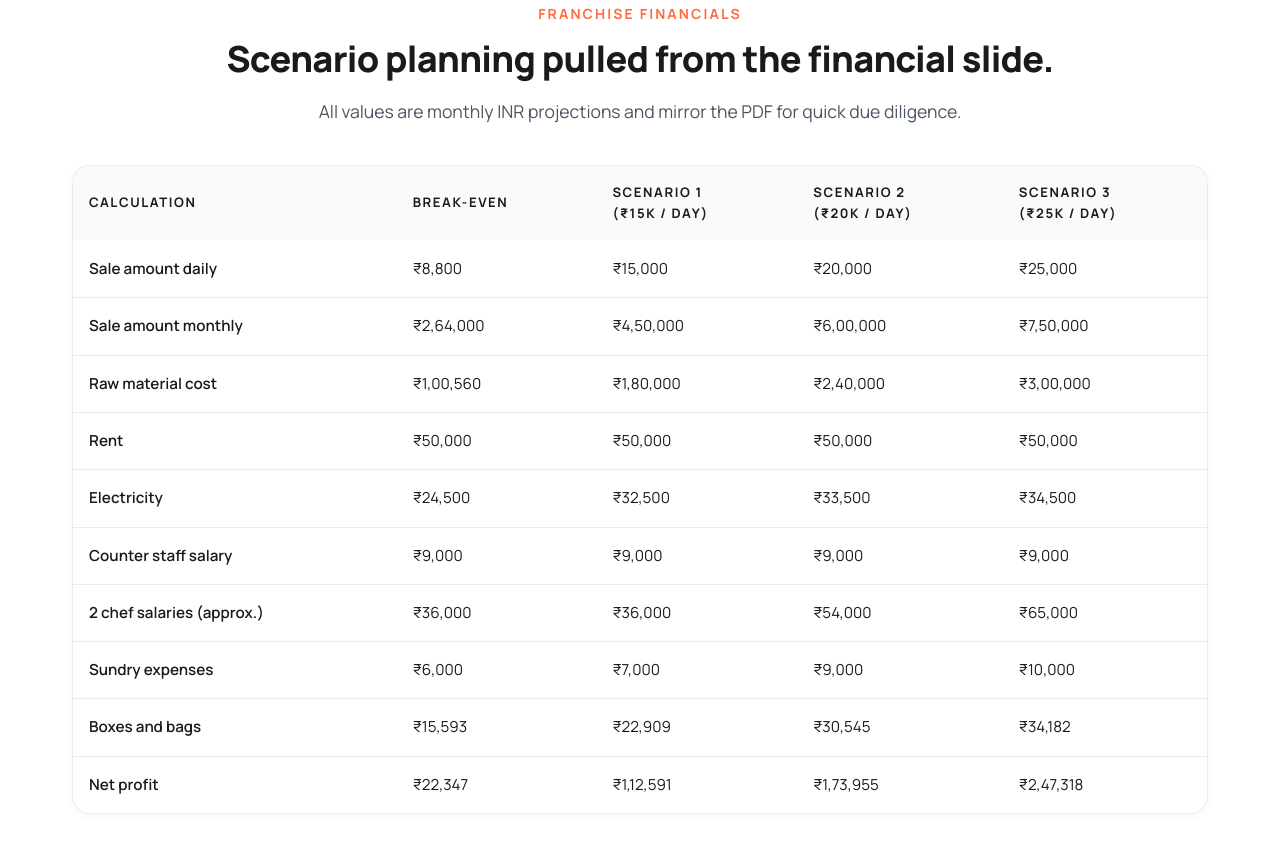
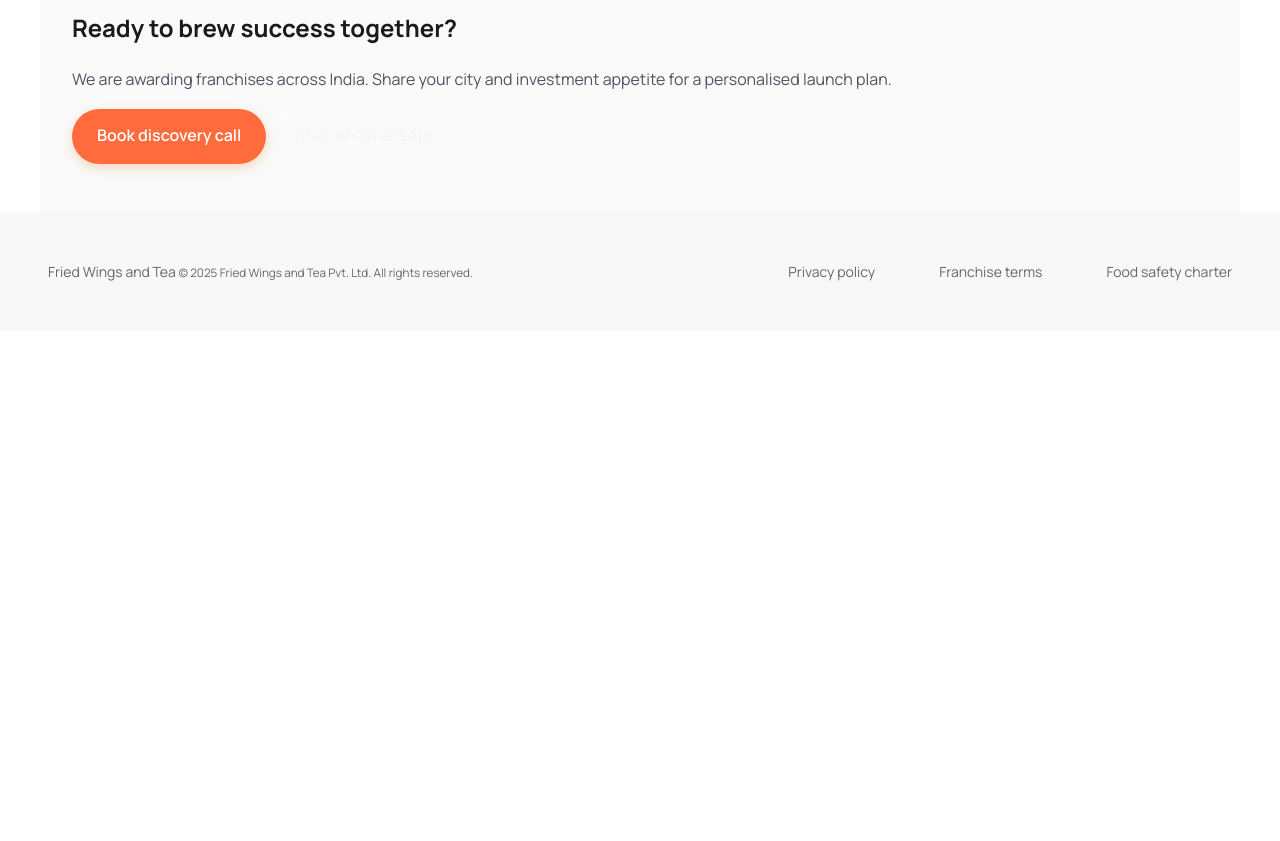
Before and after one commit to octaleadsprivatelimited-cloud/friedwings, a plain HTML site: page franchise.html in a window 1280 px wide. Shown: the part 3479-4320 px from the top of the page. After the commit the page ends 3810 px from the top, so only its background shows below. Drawn offline with Linux system fonts and the light colour scheme.

Commit message:
Update kitchen equipment list and remove franchise financials section

```diff
--- a/franchise.html
+++ b/franchise.html
@@ -147,12 +147,12 @@
             <article class="card">
                 <h3>Kitchen Equipments</h3>
                 <ul class="inventory__list">
-                    <li>Double door fridge</li>
-                    <li>Gas stove</li>
-                    <li>Oil fryer</li>
-                    <li>Juicer mixer maker</li>
-                    <li>Juice blender</li>
-                    <li>Thermal flasks</li>
+                    <li>Double Door Fridge</li>
+                    <li>Sandwich Maker</li>
+                    <li>Oil Deep Fryer</li>
+                    <li>High Pressure Gasstove</li>
+                    <li>Juice Blender with Jars</li>
+                    <li>Thermal Flask</li>
                 </ul>
             </article>
             <article class="card">
@@ -228,99 +228,6 @@
         </div>
     </section>
 
-    <section class="section finance">
-        <div class="section__header">
-            <p class="section__eyebrow">Franchise financials</p>
-            <h2>Scenario planning pulled from the financial slide.</h2>
-            <p class="section__subtitle">All values are monthly INR projections and mirror the PDF for quick due diligence.</p>
-        </div>
-        <div class="finance-table__wrapper">
-            <table class="finance-table">
-                <thead>
-                    <tr>
-                        <th>Calculation</th>
-                        <th>Break-even</th>
-                        <th>Scenario 1<br />(₹15K / day)</th>
-                        <th>Scenario 2<br />(₹20K / day)</th>
-                        <th>Scenario 3<br />(₹25K / day)</th>
-                    </tr>
-                </thead>
-                <tbody>
-                    <tr>
-                        <td>Sale amount daily</td>
-                        <td>₹8,800</td>
-                        <td>₹15,000</td>
-                        <td>₹20,000</td>
-                        <td>₹25,000</td>
-                    </tr>
-                    <tr>
-                        <td>Sale amount monthly</td>
-                        <td>₹2,64,000</td>
-                        <td>₹4,50,000</td>
-                        <td>₹6,00,000</td>
-                        <td>₹7,50,000</td>
-                    </tr>
-                    <tr>
-                        <td>Raw material cost</td>
-                        <td>₹1,00,560</td>
-                        <td>₹1,80,000</td>
-                        <td>₹2,40,000</td>
-                        <td>₹3,00,000</td>
-                    </tr>
-                    <tr>
-                        <td>Rent</td>
-                        <td>₹50,000</td>
-                        <td>₹50,000</td>
-                        <td>₹50,000</td>
-                        <td>₹50,000</td>
-                    </tr>
-                    <tr>
-                        <td>Electricity</td>
-                        <td>₹24,500</td>
-                        <td>₹32,500</td>
-                        <td>₹33,500</td>
-                        <td>₹34,500</td>
-                    </tr>
-                    <tr>
-                        <td>Counter staff salary</td>
-                        <td>₹9,000</td>
-                        <td>₹9,000</td>
-                        <td>₹9,000</td>
-                        <td>₹9,000</td>
-                    </tr>
-                    <tr>
-                        <td>2 chef salaries (approx.)</td>
-                        <td>₹36,000</td>
-                        <td>₹36,000</td>
-                        <td>₹54,000</td>
-                        <td>₹65,000</td>
-                    </tr>
-                    <tr>
-                        <td>Sundry expenses</td>
-                        <td>₹6,000</td>
-                        <td>₹7,000</td>
-                        <td>₹9,000</td>
-                        <td>₹10,000</td>
-                    </tr>
-                    <tr>
-                        <td>Boxes and bags</td>
-                        <td>₹15,593</td>
-                        <td>₹22,909</td>
-                        <td>₹30,545</td>
-                        <td>₹34,182</td>
-                    </tr>
-                    <tr>
-                        <td>Net profit</td>
-                        <td>₹22,347</td>
-                        <td>₹1,12,591</td>
-                        <td>₹1,73,955</td>
-                        <td>₹2,47,318</td>
-                    </tr>
-                </tbody>
-            </table>
-        </div>
-    </section>
-
     <section class="section cta-strip">
         <div class="cta-strip__content">
             <h2>Ready to brew success together?</h2>
```
